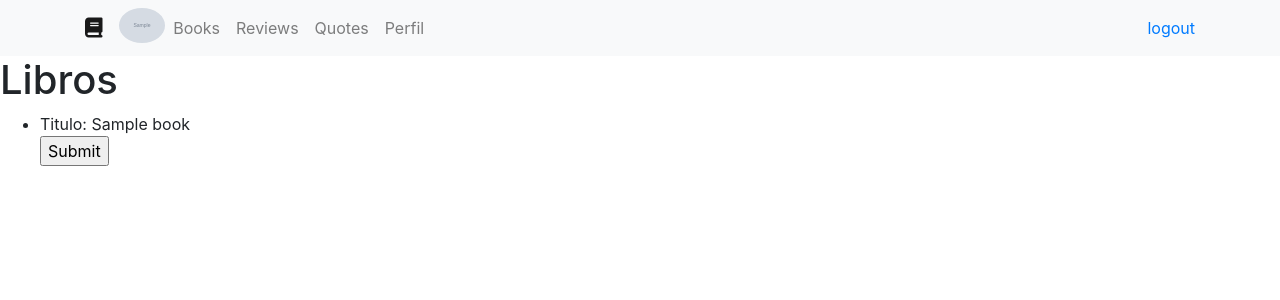
After one commit to BigData95/biblioteca-personal, a Django app: a page that uses templates/nav.html in a window 1280 px wide. The commit adds this page. Shown: the top 300 px of the page. Run offline with Django 3.2, Linux system fonts and the light colour scheme; a user stored in the database is signed in; tables that the repository leaves empty hold one stand-in row (values such as "Sample post"); grey boxes marked "Sample" are stand-in pictures; some libraries are stand-ins or nearby versions.

Commit message:
List of books and forms

```diff
--- a/Biblioteca/urls.py
+++ b/Biblioteca/urls.py
@@ -13,31 +13,15 @@ Including another URLconf
     1. Import the include() function: from django.urls import include, path
     2. Add a URL to urlpatterns:  path('blog/', include('blog.urls'))
 """
+from django.conf.urls.static import static
 from django.contrib import admin
-from django.urls import path
-from Biblioteca import views as local_views
-from libros import views as libros_views
-from users import views as users_views
+from django.urls import path, include
+from Biblioteca import views as local_views, settings
 
 urlpatterns = [
     path('admin/', admin.site.urls),
-    # Libros urls
-    path('index/', libros_views.index, name="principal"),
-    path('home/', libros_views.home, name="home"),
-    path('books/new', libros_views.new_book, name="new_book"),
-    # path('books')
-    # Users urls
-    path('users/login', users_views.login_view, name="login"),
-    # <form method="POST" action="{% url "login" %}"> </form>  Se usa el nombre del url
-    path('users/logout', users_views.logout_view, name="logout"),
-    path('users/me/profile', users_views.update_profile, name='update_profile'),
+    path('', include(('libros.urls', "libros"), namespace="libros")),
+    path('', include(('users.urls', 'users'), namespace="users"))
 
-    # from django.urls import path, include
-    # from django.contrib import admin
-    #
-    # urlpatterns = [
-    #     path('admin/', admin.site.urls),
-    #     path('', include('blog.urls')),
-    # ]
 
-]
+]  #* static(settings.MEDIA_URL, document_root=settings.MEDIA_ROOT)
--- /dev/null
+++ b/libros/urls.py
@@ -0,0 +1,26 @@
+"""Libros Url"""
+from django.urls import path
+from libros import views
+from django.views.generic import TemplateView
+
+urlpatterns = [
+    path('index/',
+         TemplateView.as_view(template_name='libros/index.html'),
+         name="index"
+         ),
+    path(route='home/',
+         view=views.home,
+         name="home"
+         ),
+    path(route='books/new',
+         view=views.new_book,
+         name="new_book"
+         ),
+    path(route="home",
+         view=views.delete,
+         name="delete"
+         ),
+    path(route="libros/<str:username>/",
+         view=views.BookList.as_view(),
+         name="libros"),
+]
--- a/libros/views.py
+++ b/libros/views.py
@@ -1,18 +1,12 @@
 # Django
 from django.shortcuts import render, redirect
-from django.http import HttpResponse
-
+from django.views.generic import DetailView, TemplateView, ListView
 from django.contrib.auth.models import User
 from django.contrib.auth.decorators import login_required
-from libros.forms import BookForm
+from django.contrib.auth.mixins import LoginRequiredMixin
+
+from libros.forms import BookForm, BookForm2
 from libros.models import Books
-
-# Utilities
-
-
-# Create your views here.
-def index(request):
-    return render(request, 'libros/index.html')
 
 
 @login_required
@@ -28,19 +22,70 @@ def home(request):
 
 @login_required
 def new_book(request):
-    """Create new book """
+    """Create new book !FOR ALL USERS"""
     if request.method == "POST":
-        form = BookForm(request.POST)
+        form = BookForm2(request.POST)
         if form.is_valid():
-            form.save()
-            return redirect('home')
+            # data = form.cleaned_data
+            # libro = Books.objects.create(user_id=request.user.pk,
+            #                  profile_id=request.user.profile.pk,
+            #                  isbn=data['isbn'],
+            #                  titulo=data['titulo'],
+            #                  edicion=data['edicion']
+            #                  )
+            # data['profile.id'] = request.user.profile.pk
+            # libro = Books.objects.create(isbn=data['isbn'],
+            #                              titulo=data['titulo'],
+            #                              edicion=['edicion'],
+            #                              user=user,
+            #                              profile=request.user.profile.pk
+            #                              )
+            # libro['isbn'] = data['isbn']
+            # libro['titulo'] = data['titulo']
+            # libro['edicion'] = data['edicion']
+            # libro.save()
+            form.save(request)
+            return redirect('libros:home')
     else:
-        form = BookForm()
+        form = BookForm2()
     return render(request=request,
                   template_name='libros/new_book.html',
                   context={
                       'form': form,
                       'user': request.user,
                       'profile': request.user.profile
-                    }
+                  }
                   )
+
+
+class BookList(LoginRequiredMixin, ListView):
+    model = Books
+    ordering = ('-created',)
+    context_object_name = 'book_list'
+
+    # def get_context_data(self, **kwargs):
+    #     context = super().get_context_data(**kwargs)
+    #     context['book_list'] = Books.objects.all()
+    #     return context
+
+    # template_view = 'libros/libros.html'
+    # slug_field = 'username'
+    # slug_url_kwarg = 'username'  # EL nombre que le pusimos en las urls
+    # queryset = User.objects.all()
+    # context_object_name = 'user'
+    #
+    # def get_context_data(self, **kwargs):
+    #     context = super().get_context_data(**kwargs)
+    #     user = self.get_object()
+    #     context['books'] = Books.objects.filter(user=user).order_by('-created')
+    #     return context
+
+
+#
+# class UserDatailView(TemplateView):
+
+def delete(request):
+    if request.method == "POST":
+        print(request.post)
+
+    redirect('libros:home')
--- /dev/null
+++ b/templates/libros/books_list.html
@@ -0,0 +1,12 @@
+{% include "nav.html" %}
+<h1>Libros</h1>
+<ul>
+{% for book in book_list %}
+    <form method="POST" action="{% url "libros:delete" %}{{ book.isbn }}">
+        {% csrf_token %}
+        <li>{{ book }}</li>
+    <input type="submit" name="delete"/>
+   </form>
+{% endfor %}
+
+</ul>
--- a/templates/libros/home.html
+++ b/templates/libros/home.html
@@ -1,5 +1,5 @@
 {% include "nav.html" %}
-<h2>Lista de libros</h2>
+<h2>Lista de libros de {{ user.username }}</h2>
 {% for book in books %}
     {{ book }}
 {% endfor %}
--- a/templates/libros/index.html
+++ b/templates/libros/index.html
@@ -16,7 +16,7 @@
             <nav>
                 <a href="#about" class="buttonNav">About</a>
                 <a href="#register" class="buttonNav">Join!</a>
-                <a href="{% url "login" %}" class="buttonNav">Log In</a>
+                <a href="{% url "users:login" %}" class="buttonNav">Log In</a>
             </nav>
             <div class="caption">
                 <span class="border">SCROLL DOWN</span>
--- a/templates/libros/new_book.html
+++ b/templates/libros/new_book.html
@@ -12,8 +12,6 @@
 {% block content %}
     <form method="POST">
         {% csrf_token %}
-        <input type="hidden" name="user" value="{{ user.pk}}" />
-        <input type="hidden" name="profile" value="{{ profile.pk }}" />
 
 
 
--- a/templates/nav.html
+++ b/templates/nav.html
@@ -2,7 +2,7 @@
 {% load static %}
 <nav class="navbar navbar-light navbar-expand-lg bg-light">
     <div class="container-md">
-    <a class="navbar-brand" href="{% url "home" %}">
+    <a class="navbar-brand" href="{% url "libros:home" %}">
         <i class="fas fa-book"></i>
     </a>
     <button class="navbar-toggler" type="button" data-toggle="collapse" data-target="#navbarNav" aria-controls="navbarNav" aria-expanded="false" aria-label="Toggle navigation">
@@ -11,7 +11,19 @@
     <div class="collapse navbar-collapse" id="navbarNav">
       <ul class="navbar-nav">
         <li class="nav-item">
-          <a class="nav-link" href="{% url "new_book" %}">Books</a>
+            <a href="{% url "libros:libros" request.user.username %}">
+                {% if request.user.profile.picture %}
+                    <img src="{{ request.user.profile.picture.url }}" height="35"
+                         class="d-inline-block align-top rounded-circle" alt="Picture">
+                {% else %}
+                    <img src="{% static 'img/default.png' %}" height="35"
+                    class="d-inline-block align-top rounded-circle" alt="Picture">
+                {% endif %}
+            </a>
+        </li>
+
+        <li class="nav-item">
+          <a class="nav-link" href="{% url "libros:new_book" %}">Books</a>
         </li>
         <li class="nav-item">
           <a class="nav-link" href="#">Reviews</a>
@@ -20,10 +32,10 @@
               <a class="nav-link" href="#">Quotes</a>
           </li>
           <li class="nav-item">
-              <a class="nav-link" href="{% url "update_profile" %}">Perfil</a>
+              <a class="nav-link" href="{% url "users:update_profile" %}">Perfil</a>
           </li>
       </ul>
     </div>
-    <a href="{% url "logout" %}">logout</a>
+    <a href="{% url "users:logout" %}">logout</a>
     </div>
 </nav>
--- a/templates/users/login.html
+++ b/templates/users/login.html
@@ -15,7 +15,7 @@
         {% if error_create %}
             <p class="alert alert-danger">{{ error_create }}</p>
         {% endif %}
-        <form action="{% url "login" %}" method="POST">
+        <form action="{% url "users:login" %}" method="POST">
             {% csrf_token %}
             <h1>Create Account</h1>
             <div class="social-container">
@@ -24,6 +24,7 @@
                 <a href="#" class="social"><i class="fab fa-linkedin-in"></i></a>
             </div>
             <span>or use your email for registration</span>
+{#            {{ form.as_p }}#}
             <input type="text" placeholder="Username" name="username"/>
             <input type="email" placeholder="Email" name="email"/>
             <input type="password" placeholder="Password" name="password"/>
@@ -35,7 +36,7 @@
         {% if error %}
             <p class="alert alert-danger">{{ error }}</p>
         {% endif %}
-        <form method="POST" action="{% url "login" %}">
+        <form method="POST" action="{% url "users:login" %}">
             {% csrf_token %}
             <h1>Sign in</h1>
             <div class="social-container">
--- a/templates/users/update_profile.html
+++ b/templates/users/update_profile.html
@@ -13,7 +13,7 @@
     <div class="container">
         <div class="row justify-content-md-center">
             <div class="col-6 p-4" id="profile-box">
-                <form action=" {% url 'update_profile' %}" method="POST" enctype="multipart/form-data">
+                <form action=" {% url 'users:update_profile' %}" method="POST" enctype="multipart/form-data">
                     {% csrf_token %}
                 <div class="media">
                     {% if profile.picture %}
--- /dev/null
+++ b/users/urls.py
@@ -0,0 +1,10 @@
+from django.urls import path
+from users import views
+# from users.views import *
+
+urlpatterns = [
+    path(route='users/login', view=views.login_view, name="login"),
+    # <form method="POST" action="{% url "login" %}"> </form>  Se usa el nombre del url
+    path(route='users/logout', view=views.logout_view, name="logout"),
+    path(route='users/me/profile', view=views.update_profile, name='update_profile'),
+]
```
Also changed, not shown: libros/forms.py (+30 -2 lines), users/forms.py (+35 -0 lines), users/views.py (+36 -28 lines).
